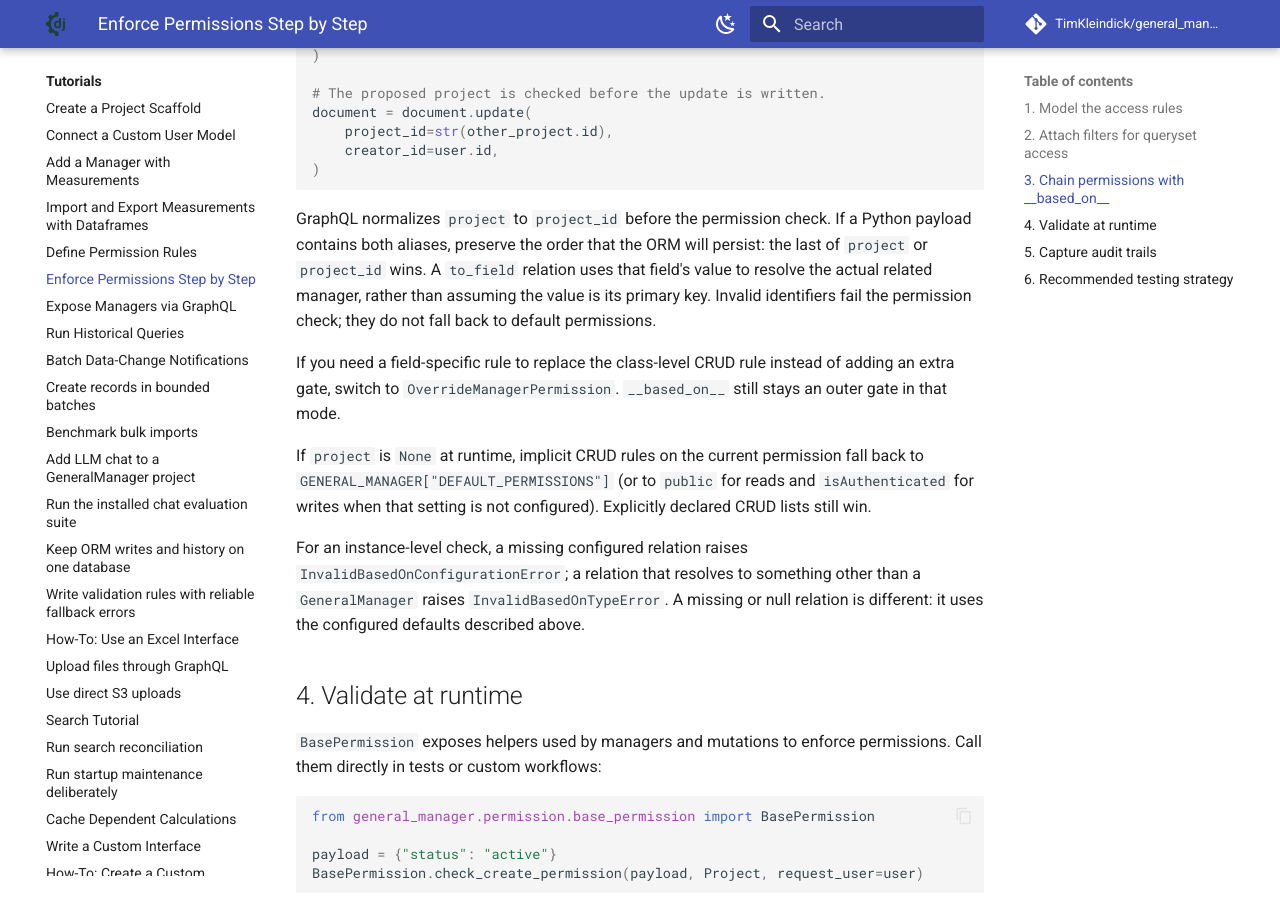
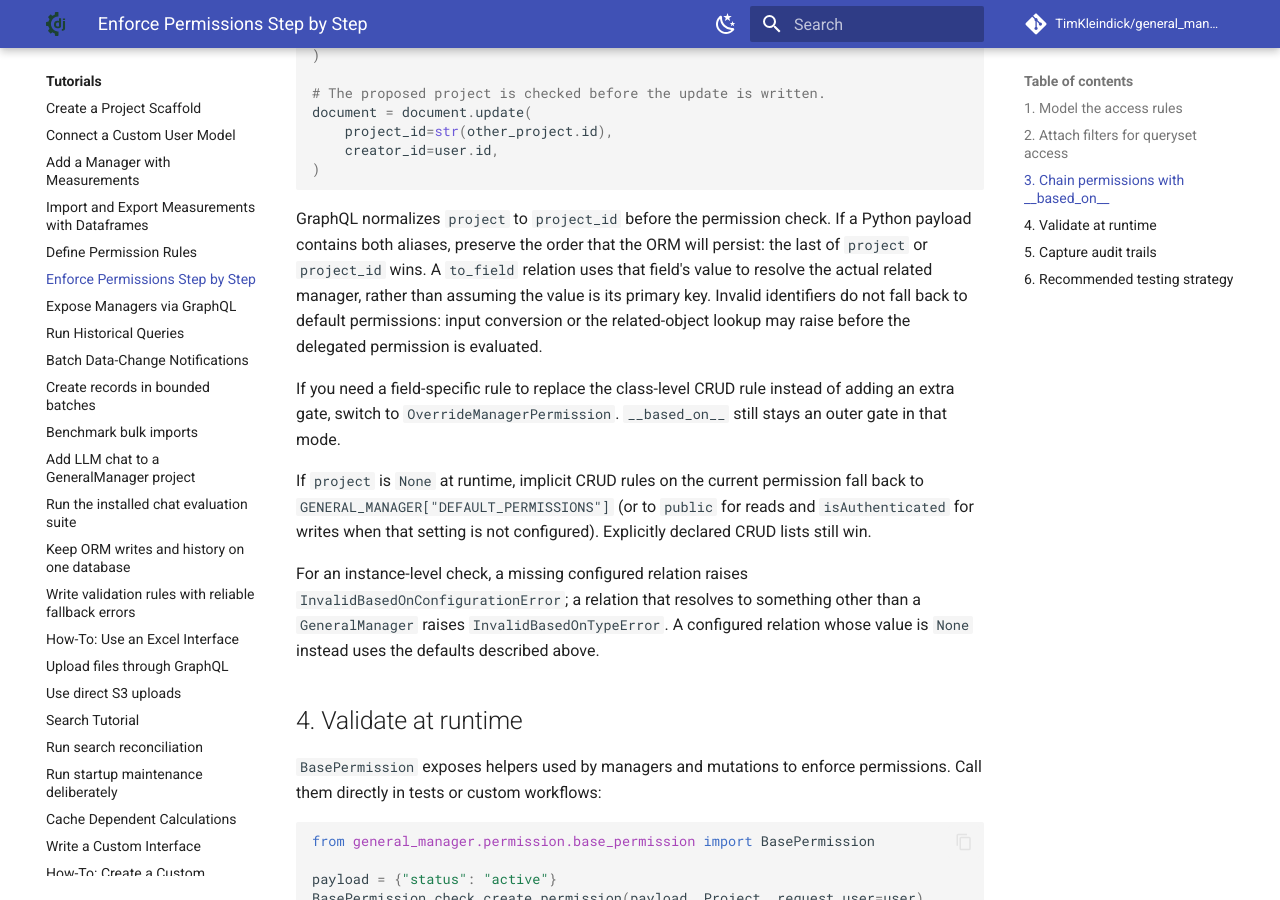
Before and after one commit to TimKleindick/general_manager, an MkDocs documentation site: the page built from docs/howto/permission_walkthrough.md, in a window 1280 px wide and 900 px high, scrolled down 3559 px. Built offline with MkDocs 1.6.1 and Material for MkDocs 9.7.7, drawn with Linux system fonts in a browser that asks for light colours; comment, search, counter and statistics services are not loaded.

Commit message:
docs: clarify delegated permission failure and fallback semantics

```diff
--- a/docs/howto/permission_walkthrough.md
+++ b/docs/howto/permission_walkthrough.md
@@ -162,8 +162,9 @@ GraphQL normalizes `project` to `project_id` before the permission check. If a
 Python payload contains both aliases, preserve the order that the ORM will
 persist: the last of `project` or `project_id` wins. A `to_field` relation uses
 that field's value to resolve the actual related manager, rather than assuming
-the value is its primary key. Invalid identifiers fail the permission check;
-they do not fall back to default permissions.
+the value is its primary key. Invalid identifiers do not fall back to default
+permissions: input conversion or the related-object lookup may raise before
+the delegated permission is evaluated.
 
 If you need a field-specific rule to replace the class-level CRUD rule instead of adding an extra gate, switch to `OverrideManagerPermission`. `__based_on__` still stays an outer gate in that mode.
 
@@ -174,8 +175,8 @@ configured). Explicitly declared CRUD lists still win.
 
 For an instance-level check, a missing configured relation raises
 `InvalidBasedOnConfigurationError`; a relation that resolves to something
-other than a `GeneralManager` raises `InvalidBasedOnTypeError`. A missing or
-null relation is different: it uses the configured defaults described above.
+other than a `GeneralManager` raises `InvalidBasedOnTypeError`. A configured
+relation whose value is `None` instead uses the defaults described above.
 
 ## 4. Validate at runtime
 
```
